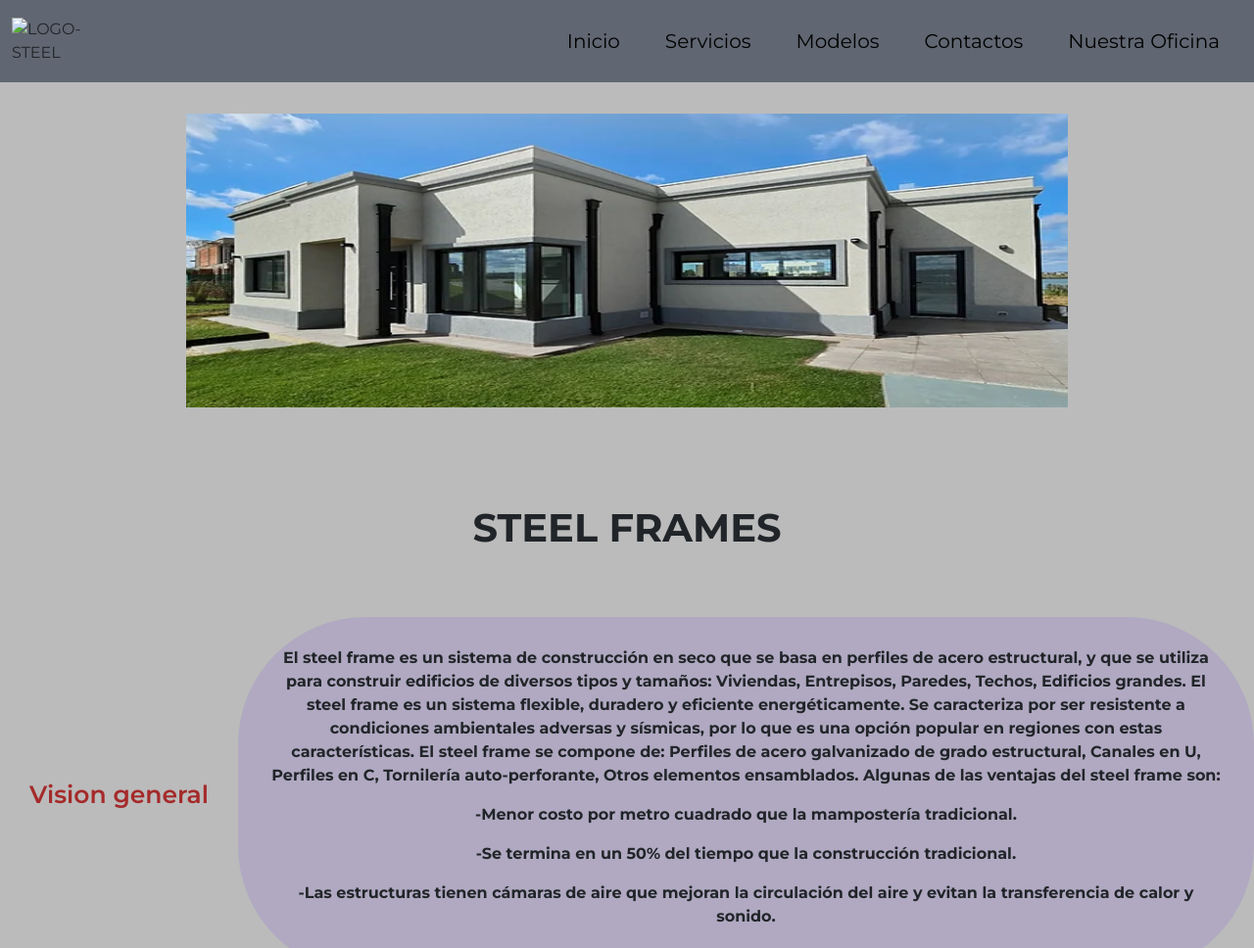
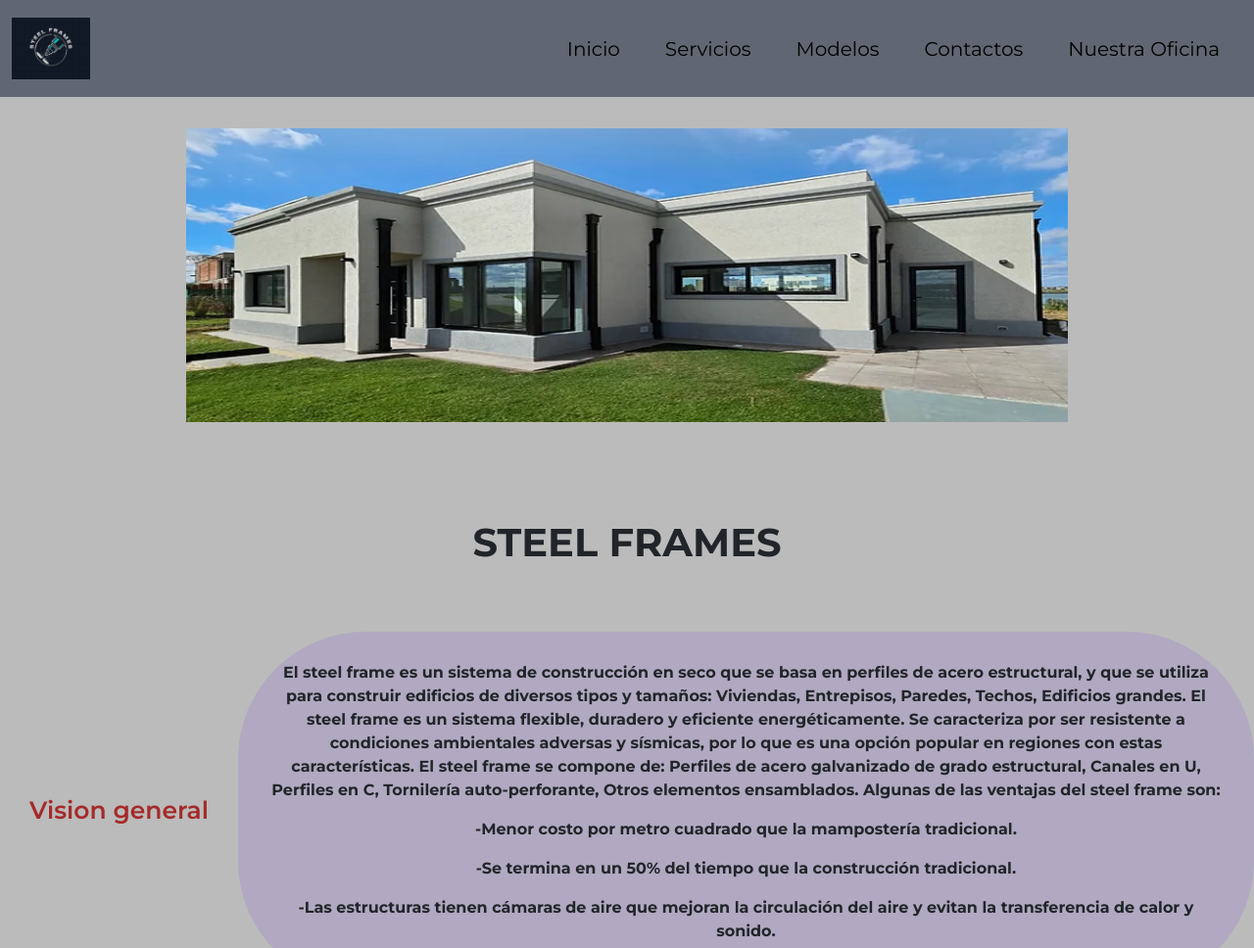
Before and after one commit to EliasNahu/Steel-Frames, a website: page index.html in a window 1280 px wide. Shown: the top 968 px of the page at 98% size. Drawn offline with nearby package versions, Linux system fonts and the light colour scheme; the site is published under a folder, as on GitHub Pages, so addresses that start at the root find nothing.

Commit message:
Reparacion de ruta del logo de index

```diff
--- a/index.html
+++ b/index.html
@@ -27,7 +27,7 @@
         <!-- Estilos de navbar de bts -->
         <nav class="navbar navbar-expand-lg">
             <div class="container-fluid">
-                <img class="headerLogo" src="/icons/LOGO-STEEL-FRAMES.png" alt="LOGO-STEEL" title="STEEL 2.0">
+                <img class="headerLogo" src="icons/LOGO-STEEL-FRAMES.png" alt="LOGO-STEEL" title="STEEL 2.0">
                 <button class="navbar-toggler" type="button" data-bs-toggle="collapse" data-bs-target="#navbarNav" aria-controls="navbarNav" aria-expanded="false" aria-label="Toggle navigation">
                 <span class="navbar-toggler-icon"></span>
                 </button>
```
